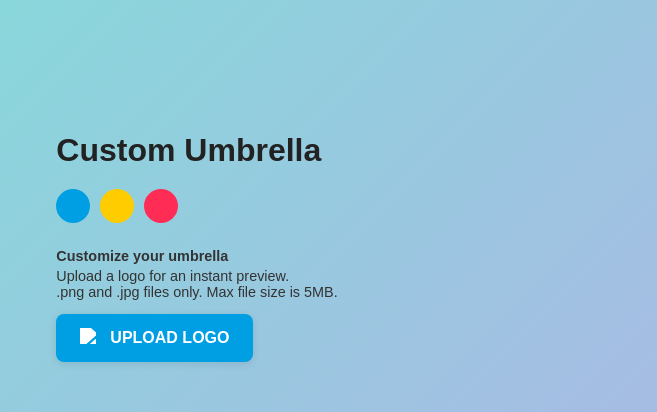
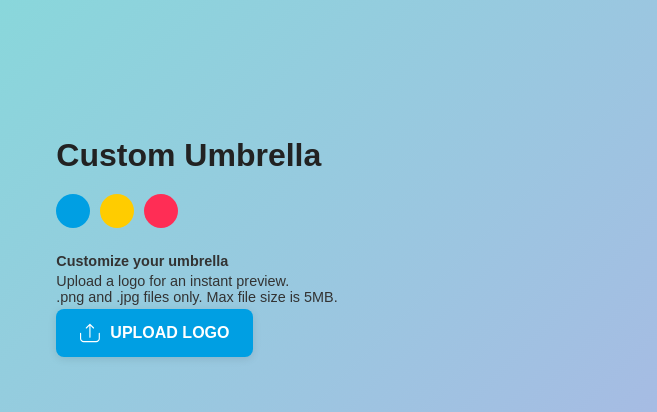
Before and after one commit to SiddhantKandi/Customize-Umbrella, a plain HTML site: page index.html in a window 1280 px wide. Shown: the part 164-576 px from the top of the page, 623-1280 px from the left. Drawn offline with Linux system fonts and the light colour scheme.

Commit message:
Added the logo for upload logo

```diff
--- a/index.html
+++ b/index.html
@@ -12,7 +12,7 @@
       <img id="umbrella-image" src="public/blue_umbrella.png" alt="Umbrella" />
     </div>
 
-    <div class="customization-section">
+    <div class="customization-umbrella-section">
       <h1>Custom Umbrella</h1>
       <div class="color-options">
         <div class="color-circle" data-color="blue" style="background:#009fe3;"></div>
@@ -29,7 +29,7 @@
             </p>
 
             <button id="upload-btn">
-            <img src="public/upload-icon.png" alt="upload icon" class="upload-icon" />
+            <img src="public/upload_icon.svg" alt="upload icon" class="upload-icon" />
                 UPLOAD LOGO
             </button>
             <input type="file" id="logo-input" accept="image/png, image/jpeg" hidden />
--- a/style.css
+++ b/style.css
@@ -9,10 +9,6 @@ body {
   height: 100vh;
 }
 
-.upload-ins{
-    padding-bottom: 10px;
-}
-
 .main-container {
   display: flex;
   align-items: center;
@@ -22,10 +18,10 @@ body {
 
 .umbrella-section img {
   width: 300px;
-  transition: 0.3s ease-in-out;
+  transition: opacity 0.3s ease-in-out;
 }
 
-.customization-section h1 {
+.customization-umbrella-section h1 {
   font-size: 2rem;
   color: #222;
   margin-bottom: 20px;
@@ -43,37 +39,12 @@ body {
   border-radius: 50%;
   cursor: pointer;
   border: 2px solid transparent;
-  transition: 0.2s;
+  transition: transform 0.2s, border-color 0.2s;
 }
 
 .color-circle:hover {
   transform: scale(1.1);
   border-color: #000;
-}
-
-.upload-section {
-  text-align: left;
-}
-
-.upload-section p {
-  font-size: 0.9rem;
-  color: #333;
-  margin: 4px 0;
-}
-
-#upload-btn {
-  background-color: #009fe3;
-  border: none;
-  color: white;
-  padding: 12px 20px;
-  border-radius: 8px;
-  cursor: pointer;
-  font-size: 1rem;
-  transition: 0.3s;
-}
-
-#upload-btn:hover {
-  background-color: #007bbf;
 }
 
 .upload-section {
@@ -103,12 +74,13 @@ body {
   cursor: pointer;
   font-size: 1rem;
   font-weight: 600;
-  transition: background-color 0.3s ease;
+  transition: background-color 0.3s ease, transform 0.1s ease;
   box-shadow: 0 2px 8px rgba(0, 0, 0, 0.1);
 }
 
 #upload-btn:hover {
   background-color: #007bbf;
+  transform: translateY(-1px);
 }
 
 .upload-icon {
```
